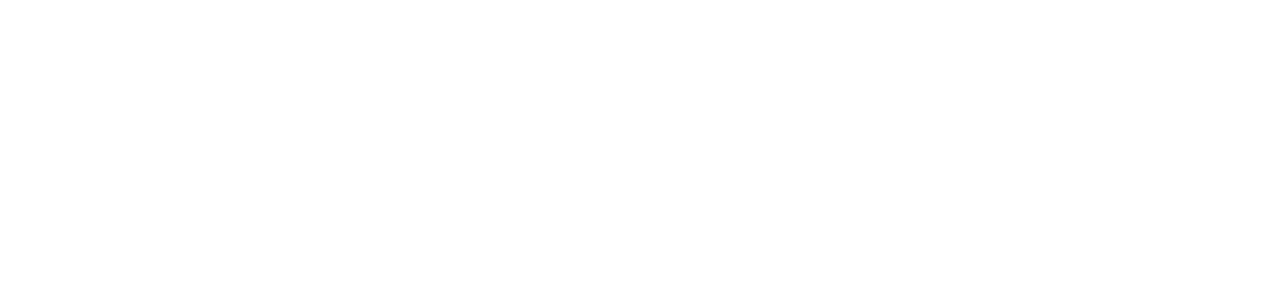
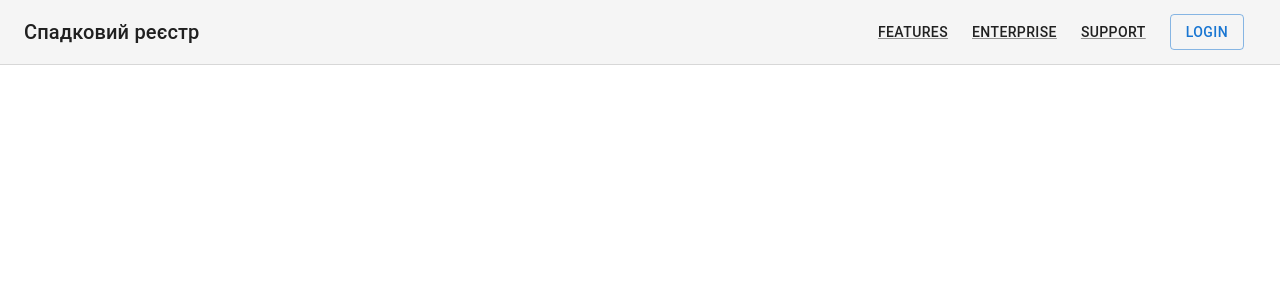
Before and after one commit to ZionVao/fantastic-spoon, a React (Create React App) app: page / in a window 1280 px wide. Shown: the top 300 px of the page. Built offline with nearby package versions, Linux system fonts and the light colour scheme.

Commit message:
add header

```diff
--- a/src/components/navigation/Header.tsx
+++ b/src/components/navigation/Header.tsx
@@ -1,3 +1,47 @@
+import { AppBar, Button, Link, Toolbar, Typography } from '@mui/material';
+
 export const Header = (user: any, onUserLogout: () => void) => {
-  return <></>;
+  return (
+    <AppBar
+      position="static"
+      color="default"
+      elevation={0}
+      sx={{ borderBottom: (theme) => `1px solid ${theme.palette.divider}` }}
+    >
+      <Toolbar sx={{ flexWrap: 'wrap' }}>
+        <Typography variant="h6" color="inherit" noWrap sx={{ flexGrow: 1 }}>
+          {'Спадковий реєстр'}
+        </Typography>
+        <nav>
+          <Link
+            variant="button"
+            color="text.primary"
+            href="#"
+            sx={{ my: 1, mx: 1.5 }}
+          >
+            Features
+          </Link>
+          <Link
+            variant="button"
+            color="text.primary"
+            href="#"
+            sx={{ my: 1, mx: 1.5 }}
+          >
+            Enterprise
+          </Link>
+          <Link
+            variant="button"
+            color="text.primary"
+            href="#"
+            sx={{ my: 1, mx: 1.5 }}
+          >
+            Support
+          </Link>
+        </nav>
+        <Button href="#" variant="outlined" sx={{ my: 1, mx: 1.5 }}>
+          Login
+        </Button>
+      </Toolbar>
+    </AppBar>
+  );
 };
--- a/src/pages/Home.tsx
+++ b/src/pages/Home.tsx
@@ -1,3 +1,4 @@
+import { CssBaseline, GlobalStyles } from '@mui/material';
 import React from 'react';
 import { Header } from 'src/components/navigation/Header';
 import { useTypedDispatch } from 'src/store';
@@ -11,8 +12,12 @@
   );
 
   return (
-    <>
+    <React.Fragment>
+      <GlobalStyles
+        styles={{ ul: { margin: 0, padding: 0, listStyle: 'none' } }}
+      />
+      <CssBaseline />
       <Header user={{}} onUserLogout={handleUserLogout} />
-    </>
+    </React.Fragment>
   );
 };
```
